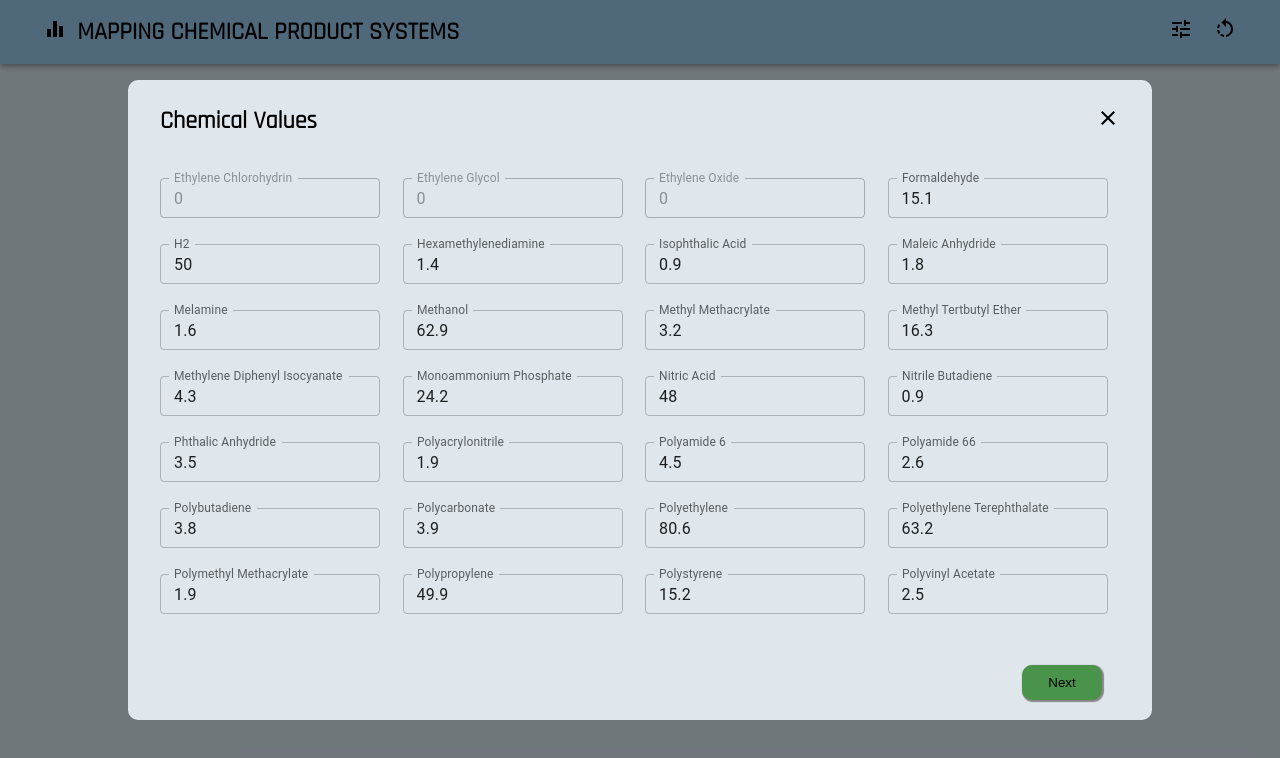
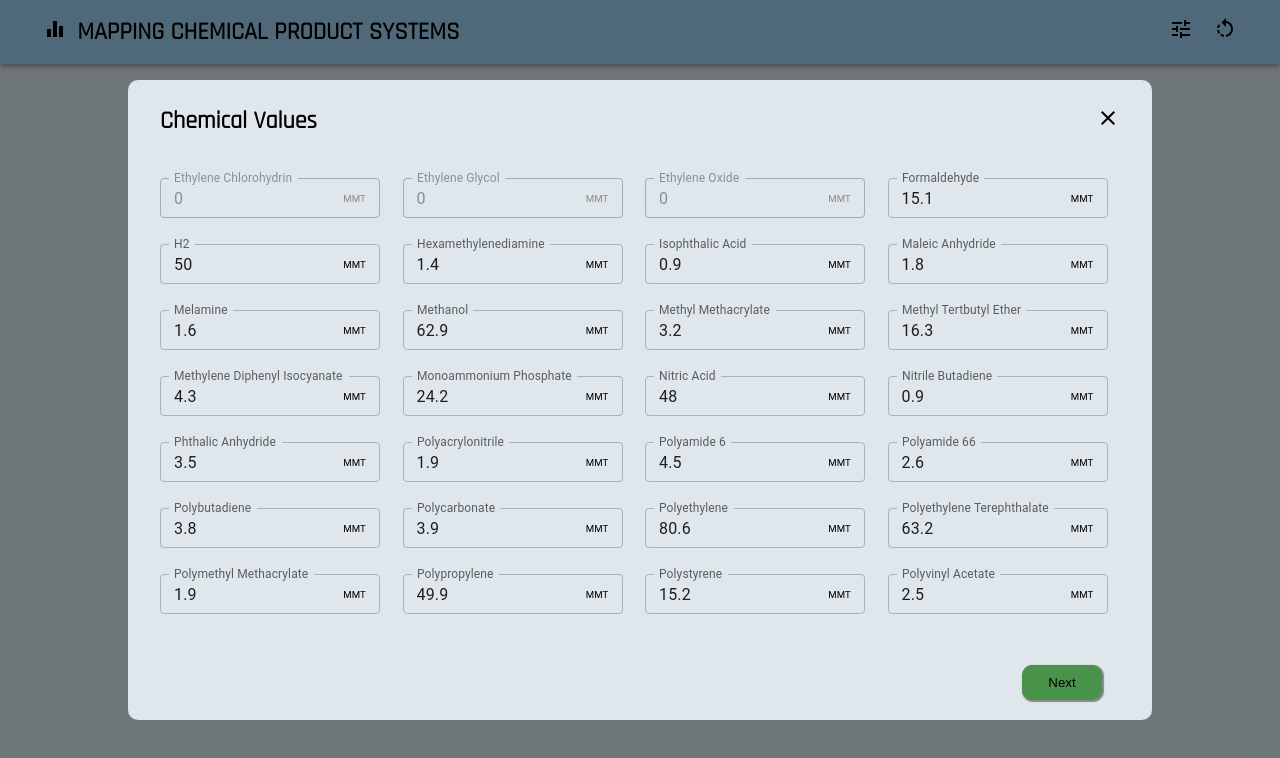
Before and after one commit to SERGSOFTWARE/CMI-Tool, a React (Create React App) app in the folder frontend/: page / in a window 1280 px wide. Both pictures are taken after a click on the icon 1180 px from the left and 29 px from the top of the page. Shown: the top 758 px of the page. Built offline with nearby package versions, Linux system fonts and the light colour scheme; a web font is replaced by a local one.

Commit message:
added text box adornment

```diff
--- a/frontend/src/Components/Atoms/TextBox.js
+++ b/frontend/src/Components/Atoms/TextBox.js
@@ -10,6 +10,7 @@ export default function TextBox({
   onChange,
   value,
   disabled = false,
+  InputProps = {},
 }) {
   return (
     <Tooltip title={label} placement="top">
@@ -23,6 +24,7 @@ export default function TextBox({
         onChange={onChange}
         disabled={disabled}
         size="small"
+        InputProps={InputProps}
       />
     </Tooltip>
   );
--- a/frontend/src/Components/Molecules/TextFieldsModalBody.js
+++ b/frontend/src/Components/Molecules/TextFieldsModalBody.js
@@ -1,5 +1,6 @@
 import React from "react";
 import TextBox from "../Atoms/TextBox";
+import { InputAdornment, Tooltip } from "@mui/material";
 
 export default function TextFieldsModalBody({
   dropDownOptions,
@@ -39,6 +40,23 @@ export default function TextFieldsModalBody({
               }}
               disabled={!ele.isEditable}
               id={`text-field-${index}`}
+              InputProps={{
+                endAdornment: (
+                  <InputAdornment position="end">
+                    <Tooltip title={"Million Metric Tons"} placement="bottom">
+                      <span
+                        className={
+                          ele.isEditable
+                            ? "text-field-adornment-unit"
+                            : "text-field-adornment-unit-disabled"
+                        }
+                      >
+                        MMT
+                      </span>
+                    </Tooltip>
+                  </InputAdornment>
+                ),
+              }}
             />
           );
         })}
--- a/frontend/src/global.scss
+++ b/frontend/src/global.scss
@@ -11,6 +11,7 @@
   --font-family: "Rajdhani", sans-serif;
   --title-font: "Ubuntu", sans-serif;
   --font-color: black;
+  --font-color-disabled: #8c8c83;
   --color-custom: #8099ed;
   --color-custom-disabled: #c9c9bd;
   --toolbar-background: #9fd1f5;
@@ -19,6 +20,7 @@
   --button-hover-color: #398039;
   --oval-chip-selected-color: #57768c;
   --modal-background-color: #dfe7ed;
+  --adornmant-font-size: 0.6rem;
 }
 
 html,
@@ -189,6 +191,16 @@ input[type="number"]::-webkit-outer-spin-button {
   min-width: 120px;
   width: 220px;
 }
+
+.text-field-adornment-unit {
+  font-size: var(--adornmant-font-size) !important;
+  color: var(--font-color) !important;
+}
+
+.text-field-adornment-unit-disabled {
+  font-size: var(--adornmant-font-size) !important;
+  color: var(--font-color-disabled) !important;
+}
 // TEXTFIELD - END
 
 // OVAL CHIPS
```
